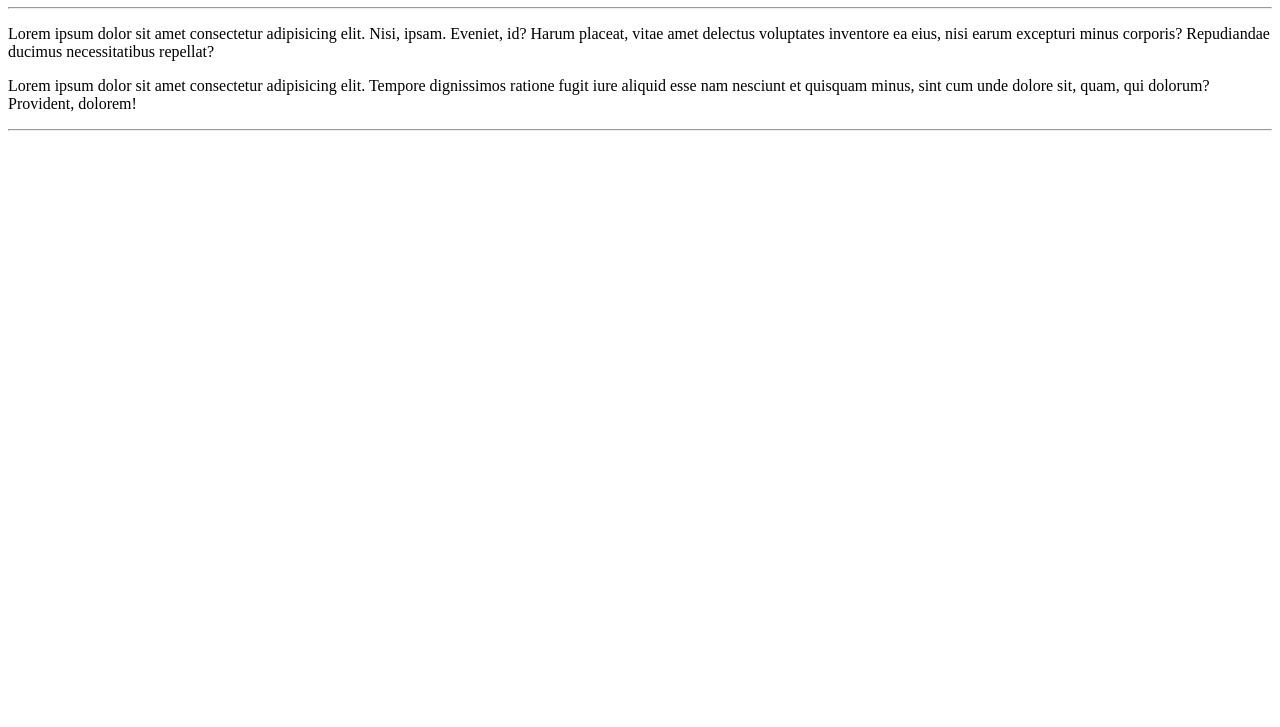
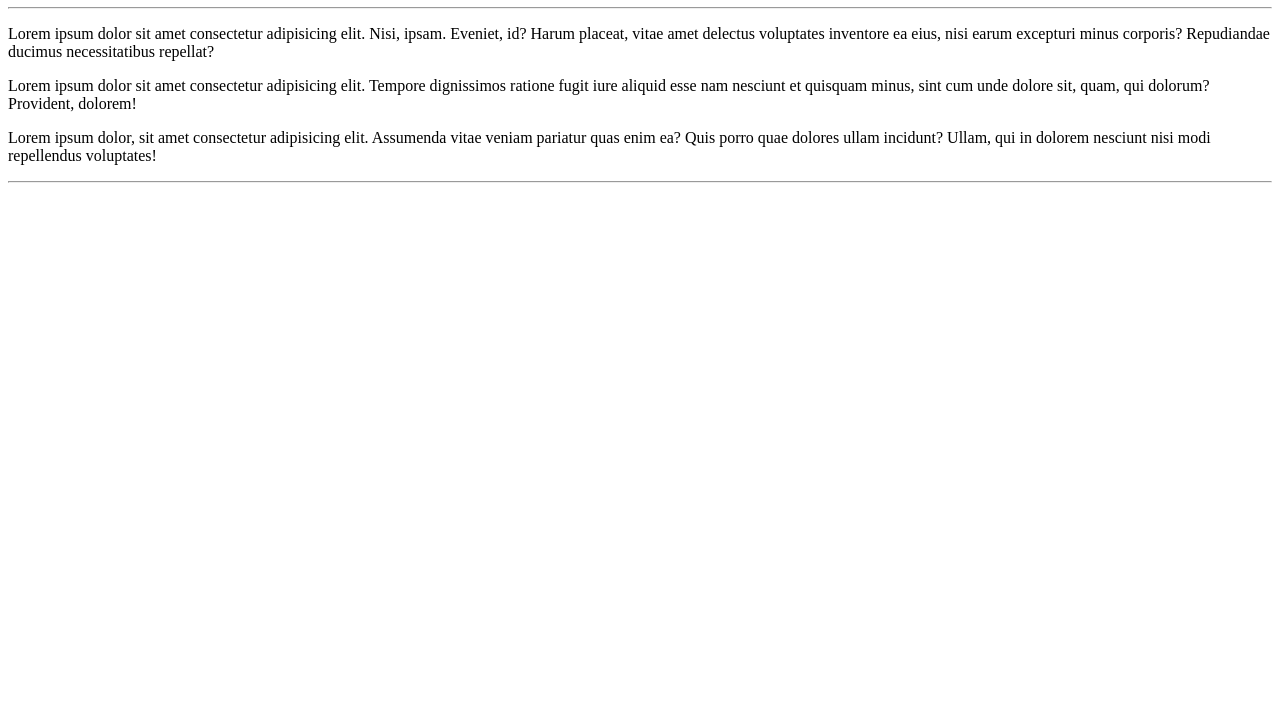
Before and after one commit to Gustavo-Victor/Ola-Mundo, a plain HTML site: page site-exemplo/index.html in a window 1280 px wide. Shown: the part 73-800 px from the top of the page. Drawn offline with Linux system fonts and the light colour scheme.

Commit message:
Adicionei um parágrafo para teste

```diff
--- a/site-exemplo/index.html
+++ b/site-exemplo/index.html
@@ -12,6 +12,9 @@
         <p>Lorem ipsum dolor sit amet consectetur adipisicing elit. Nisi, ipsam. Eveniet, id? Harum placeat, vitae amet delectus voluptates inventore ea eius, nisi earum excepturi minus corporis? Repudiandae ducimus necessitatibus repellat?</p>
 
         <p>Lorem ipsum dolor sit amet consectetur adipisicing elit. Tempore dignissimos ratione fugit iure aliquid esse nam nesciunt et quisquam minus, sint cum unde dolore sit, quam, qui dolorum? Provident, dolorem!</p>
+
+        <p>Lorem ipsum dolor, sit amet consectetur adipisicing elit. Assumenda vitae veniam pariatur quas enim ea? Quis porro quae dolores ullam incidunt? Ullam, qui in dolorem nesciunt nisi modi repellendus voluptates!</p>
+
         <hr>
 
     </body>
```
